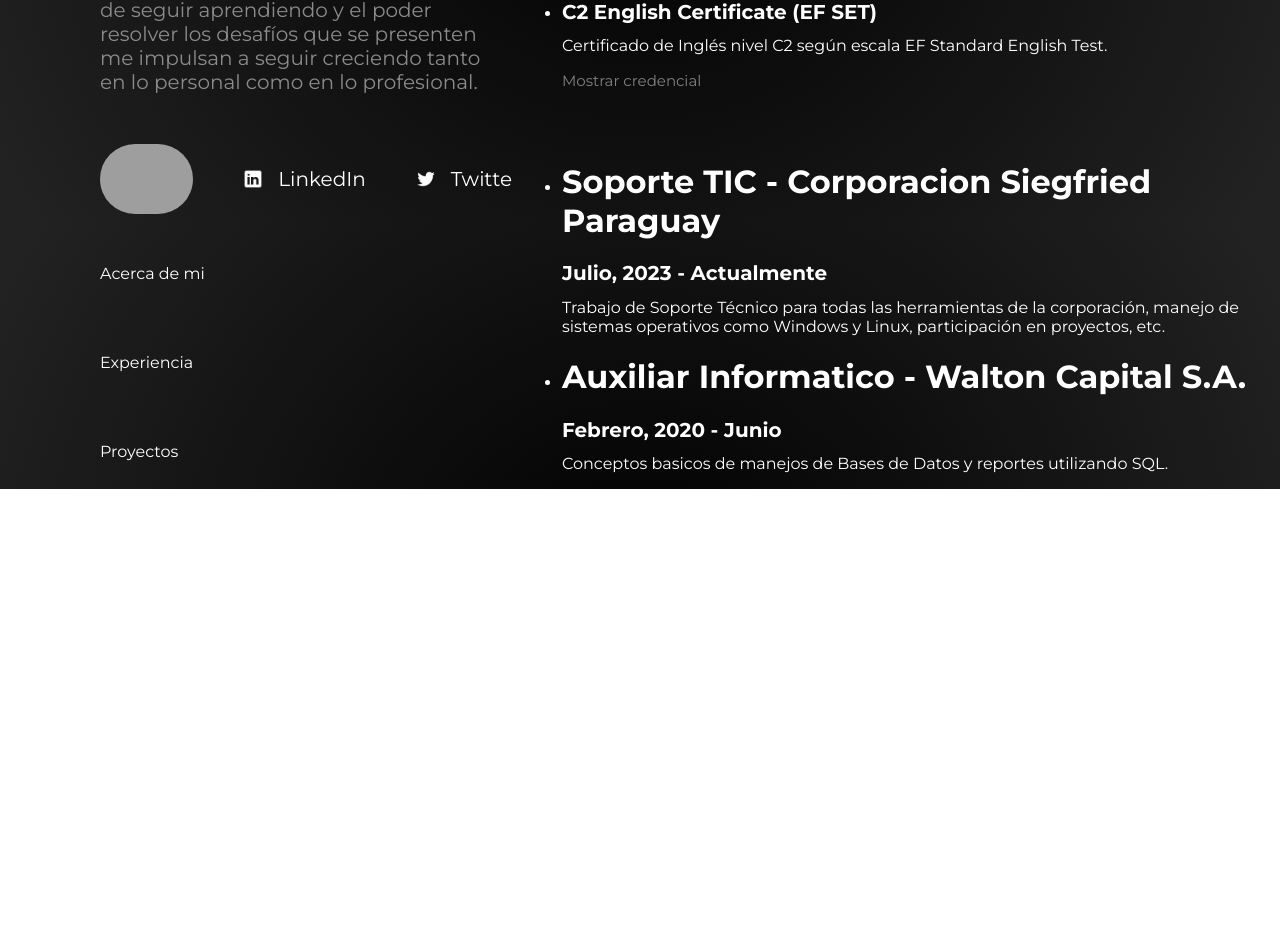
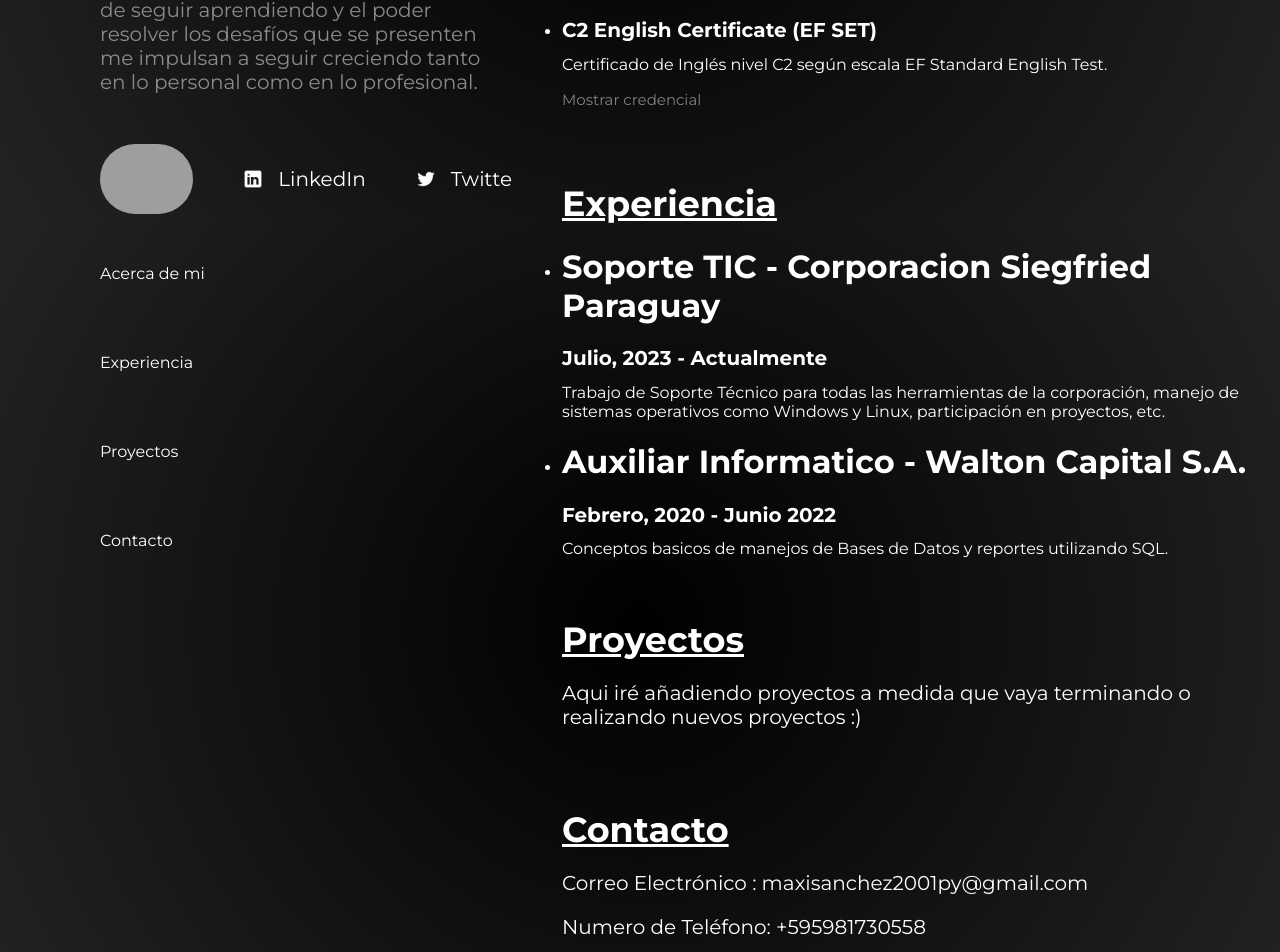
Before and after one commit to maxisanchezp/portfolio-msanchez, a React (Create React App) app: page / in a window 1280 px wide. Shown: the part 577-1529 px from the top of the page. Before the commit the page ends 1066 px from the top, so only its background shows below. Built offline with nearby package versions, Linux system fonts and the light colour scheme; grey boxes are pictures that could not be loaded.

Commit message:
portfolio 27/11

```diff
--- a/src/Components/Portfolio/portfolio.css
+++ b/src/Components/Portfolio/portfolio.css
@@ -52,9 +52,9 @@
     overflow-y: auto;
 }
 
-.hcertificados, .heducacion {
+.hcertificados, .heducacion, .hcontacto, .hexperiencia, .hproyectos {
     text-decoration: underline;
-    font-size: 30px;
+    font-size: 35px;
     margin-bottom: 20px; /* Ajusta el espacio después de los títulos */
 }
 
@@ -157,3 +157,23 @@
 .certificados li {
     margin-bottom: 30px; /* Ajusta el espacio entre los elementos de la lista */
 }
+
+.contacto{
+    padding-top: 20px;
+}
+
+.contacto li{
+    padding-bottom: 20px;
+    font-size: 20px;
+    list-style-type: none;
+}
+
+.proyectos li{
+    padding-bottom: 20px;
+    font-size: 20px;
+    list-style-type: none;
+}
+
+.proyectos{
+    padding-top: 20px;
+}
--- a/src/Components/Portfolio/portfolio.jsx
+++ b/src/Components/Portfolio/portfolio.jsx
@@ -69,6 +69,7 @@
         </div>
         <div className="experience">
           <ul>
+          <h1 className="hexperiencia">Experiencia</h1>
             <li>
               <h1>Soporte TIC - Corporacion Siegfried Paraguay</h1>
                 <h2>Julio, 2023 - Actualmente</h2>
@@ -77,9 +78,24 @@
             </li>
             <li>
               <h1>Auxiliar Informatico - Walton Capital S.A.</h1>
-              <h2>Febrero, 2020 - Junio</h2>
+              <h2>Febrero, 2020 - Junio 2022</h2>
               <p>Conceptos basicos de manejos de Bases de Datos y reportes utilizando SQL.</p>
             </li>
+          </ul>
+        </div>
+
+        <div className="proyectos">
+          <ul className="lproyectol">
+            <h1 className='hproyectos'>Proyectos</h1>
+            <li>Aqui iré añadiendo proyectos a medida que vaya terminando o realizando nuevos proyectos :) </li>
+          </ul>
+        </div>
+
+        <div className="contacto">
+          <ul className="contactos">
+            <h1 className='hcontacto'>Contacto</h1>
+            <li>Correo Electrónico : maxisanchez2001py@gmail.com</li>
+            <li>Numero de Teléfono: +595981730558</li>
           </ul>
         </div>
       </div>
```
